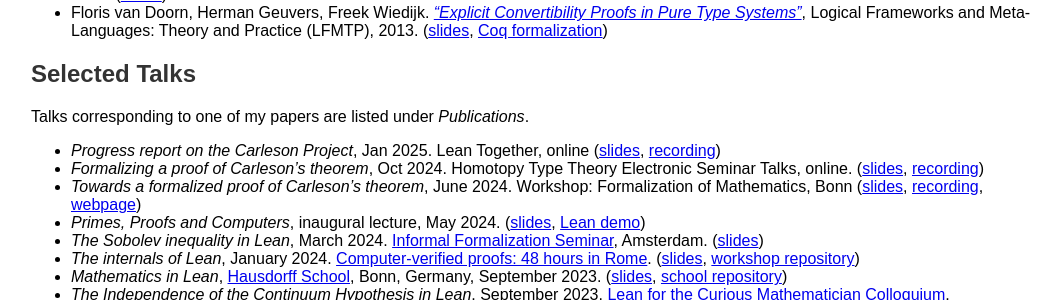
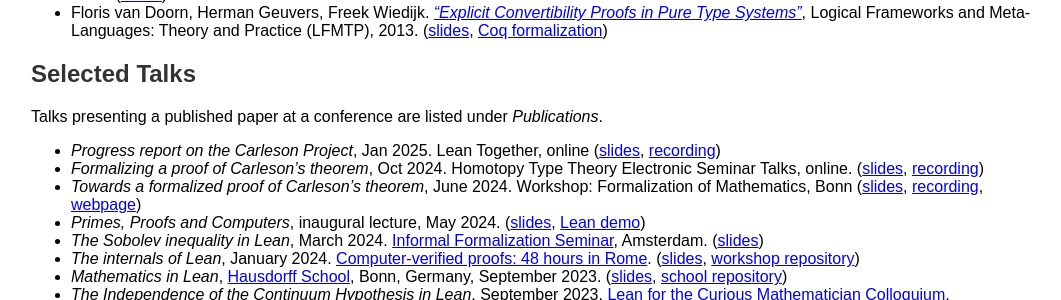
Before and after one commit to fpvandoorn/fpvandoorn.github.io, a Jekyll site: the page built from index.md, in a window 1280 px wide and 900 px high, scrolled down 1548 px. Shown: the part 152-452 px from the top of the window, without its empty margins (109-1170 px from the left). Built offline with Jekyll 4.4.1, drawn with Linux system fonts in a browser that asks for light colours; our own code applies the rules of GitHub Pages for plain Markdown files.

Commit message:
reformulate

```diff
--- a/index.md
+++ b/index.md
@@ -94,7 +94,7 @@ I have also studied the research question of which higher inductive types can be
 
 ## Selected Talks
 
-Talks corresponding to one of my papers are listed under *Publications*.
+Talks presenting a published paper at a conference are listed under *Publications*.
 
 - *Progress report on the Carleson Project*, Jan 2025. Lean Together, online ([slides](talks/LT25carleson.pdf), [recording](https://www.youtube.com/watch?v=w29spLdOFrY))
 - *Formalizing a proof of Carleson’s theorem*, Oct 2024. Homotopy Type Theory Electronic Seminar Talks, online. ([slides](talks/HoTTEST2024.pdf), [recording](https://www.youtube.com/watch?v=vMEGU8fL1xM))
```
